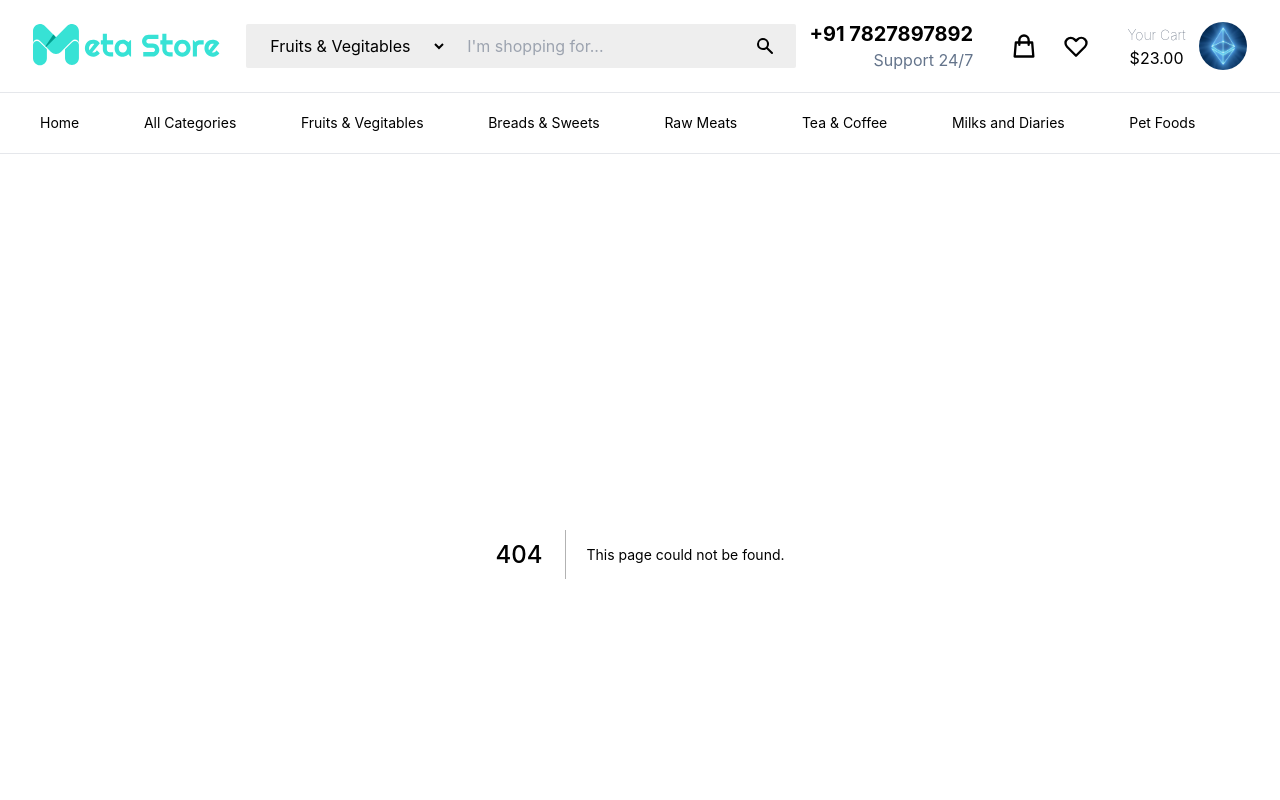
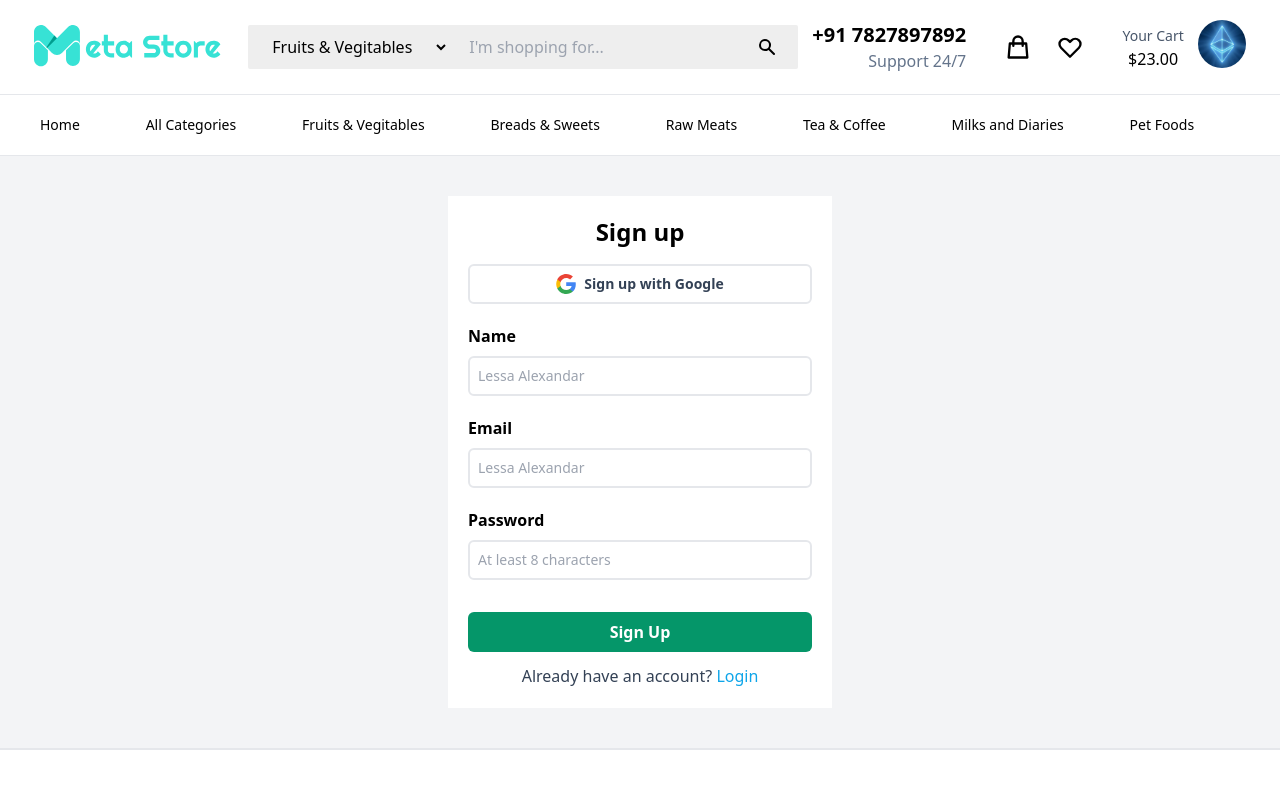
Before and after one commit to Moganesan/meta-store, a Next.js app: page /login in a window 1280 px wide. Before the commit this address had no page. Shown: the top 800 px of the page. Built offline with nearby package versions, Linux system fonts and the light colour scheme.

Commit message:
login page

```diff
--- a/components/footer.js
+++ b/components/footer.js
@@ -2,7 +2,7 @@ import { PhoneIcon, HomeIcon, MailIcon } from "@heroicons/react/outline";
 const Footer = () => {
   return (
     <footer>
-      <div className="flex items-center justify-evenly py-14 border-t-2 border-b-2 mt-10">
+      <div className="flex items-center justify-evenly py-14 border-t-2 border-b-2">
         <div className="flex items-center justify-center">
           <div>
             <img src="https://farmart.botble.com/storage/general/icon-rocket.png" />
--- a/components/header.js
+++ b/components/header.js
@@ -1,8 +1,14 @@
 import Image from "next/image";
 import { SearchIcon, ChevronDownIcon } from "@heroicons/react/solid";
-import { Fragment } from "react";
-import { Popover, Transition } from "@headlessui/react";
-import { ShoppingBagIcon, HeartIcon } from "@heroicons/react/outline";
+import { Fragment, useRef } from "react";
+import { Popover, Transition, Menu } from "@headlessui/react";
+import {
+  ShoppingBagIcon,
+  HeartIcon,
+  ShoppingCartIcon,
+  UserIcon,
+  LogoutIcon,
+} from "@heroicons/react/outline";
 import Link from "next/link";
 
 const solutions = [
@@ -71,9 +77,83 @@ const Header = () => {
           <span className="font-thin text-slate-600 text-sm">Your Cart</span>
           <h1>$23.00</h1>
         </div>
-        <div className="rounded-full overflow-hidden w-12 h-12">
-          <img src={"/profile.png"} className="object-cover w-full h-full" />
-        </div>
+
+        <Menu as="div" className="relative inline-block text-left">
+          <div>
+            <Menu.Button>
+              <div className="rounded-full overflow-hidden w-12 h-12">
+                <img
+                  src={"/profile.png"}
+                  className="object-cover w-full h-full"
+                />
+              </div>
+            </Menu.Button>
+          </div>
+          <Transition
+            as={Fragment}
+            enter="transition ease-out duration-100"
+            enterFrom="transform opacity-0 scale-95"
+            enterTo="transform opacity-100 scale-100"
+            leave="transition ease-in duration-75"
+            leaveFrom="transform opacity-100 scale-100"
+            leaveTo="transform opacity-0 scale-95"
+          >
+            <Menu.Items className="absolute z-50 right-0 mt-2 w-56 origin-top-right divide-y divide-gray-100 rounded-md bg-white shadow-lg ring-1 ring-black ring-opacity-5 focus:outline-none">
+              <div className="px-1 py-1 ">
+                <Menu.Item>
+                  {({ active }) => (
+                    <button
+                      className={`${
+                        active ? "bg-violet-500 text-white" : "text-gray-900"
+                      } group flex w-full items-center rounded-md px-2 py-2 text-sm`}
+                    >
+                      <UserIcon className="w-6 h-6 mr-2" />
+                      Your Account
+                    </button>
+                  )}
+                </Menu.Item>
+                <Menu.Item>
+                  {({ active }) => (
+                    <button
+                      className={`${
+                        active ? "bg-violet-500 text-white" : "text-gray-900"
+                      } group flex w-full items-center rounded-md px-2 py-2 text-sm`}
+                    >
+                      <ShoppingBagIcon className="w-6 h-6 mr-2" /> Your Orders
+                    </button>
+                  )}
+                </Menu.Item>
+
+                <Menu.Item>
+                  {({ active }) => (
+                    <button
+                      className={`${
+                        active ? "bg-violet-500 text-white" : "text-gray-900"
+                      } group flex w-full items-center rounded-md px-2 py-2 text-sm`}
+                    >
+                      <HeartIcon className="w-6 h-6 mr-2" /> Your Wishlist
+                    </button>
+                  )}
+                </Menu.Item>
+              </div>
+
+              <div className="px-1 py-1">
+                <Menu.Item>
+                  {({ active }) => (
+                    <button
+                      className={`${
+                        active ? "bg-red-500 text-white" : "text-gray-900"
+                      } group flex w-full items-center rounded-md px-2 py-2 text-sm`}
+                    >
+                      <LogoutIcon className="w-6 h-6 mr-2" />
+                      Logout
+                    </button>
+                  )}
+                </Menu.Item>
+              </div>
+            </Menu.Items>
+          </Transition>
+        </Menu>
       </nav>
 
       <ul
--- /dev/null
+++ b/pages/_document.js
@@ -0,0 +1,39 @@
+import Document, { Html, Head, Main, NextScript } from "next/document";
+
+export default class MyDocument extends Document {
+  render() {
+    return (
+      <Html>
+        <Head>
+          <meta charSet="UTF-8" />
+          <meta
+            name="description"
+            content="02master.com is a best platform for learning programming and web development."
+          />
+          <meta
+            name="keywords"
+            content="HTML,CSS,JavaScript,Web Development,Programming"
+          />
+          <meta name="author" content="Moganesan" />
+          <meta property="og:site_name" content="02master.com" />
+          <meta property="og:title" content="Learn Programming in Tamil" />
+          <meta
+            property="og:description"
+            content="02master.com is a best platform for learning programming and web development by building real time projects."
+          />
+          <meta property="og:type" content="website" />
+          <link rel="preconnect" href="https://fonts.googleapis.com" />
+          <link rel="preconnect" href="https://fonts.gstatic.com" />
+          <link
+            href="https://fonts.googleapis.com/css2?family=Fredoka+One&family=Nunito:wght@300;400;500;700&family=Rubik+Mono+One&family=Russo+One&family=Secular+One&family=Varela+Round&display=swap"
+            rel="stylesheet"
+          />
+        </Head>
+        <body>
+          <Main />
+          <NextScript />
+        </body>
+      </Html>
+    );
+  }
+}
--- /dev/null
+++ b/pages/login.js
@@ -0,0 +1,58 @@
+import Image from "next/image";
+const Login = () => {
+  return (
+    <div className="bg-gray-100 grid place-items-center">
+      <div className="w-96 bg-white flex flex-col items-center mt-10 mb-10 p-5">
+        <h1 className="font-bold text-2xl">Sign up</h1>
+
+        <button className="flex items-center rounded-md border-2 w-full justify-center py-2 mt-4">
+          <Image src={"/google.svg"} width={20} height={20} />
+          <span className="font-bold text-slate-700 ml-2 text-sm">
+            Sign up with Google
+          </span>
+        </button>
+
+        <form
+          onSubmit={(e) => e.preventDefault()}
+          className="self-start mt-5 w-full"
+        >
+          <div className="flex flex-col">
+            <label className="font-bold">Name</label>
+            <input
+              type={"text"}
+              placeholder="Lessa Alexandar"
+              className="w-full outline-none mt-2 border-2 rounded-md px-2 py-2 text-sm"
+            />
+          </div>
+
+          <div className="flex flex-col mt-5">
+            <label className="font-bold">Email</label>
+            <input
+              type={"email"}
+              placeholder="Lessa Alexandar"
+              className="w-full outline-none mt-2 border-2 rounded-md px-2 py-2 text-sm"
+            />
+          </div>
+
+          <div className="flex flex-col mt-5">
+            <label className="font-bold">Password</label>
+            <input
+              type={"password"}
+              placeholder="At least 8 characters"
+              className="w-full outline-none mt-2 border-2 rounded-md px-2 py-2 text-sm"
+            />
+          </div>
+
+          <button className="text-center py-2 rounded-md text-white font-bold mt-8 bg-emerald-600 w-full">
+            <span>Sign Up</span>
+          </button>
+        </form>
+        <p className="text-slate-700 mt-3">
+          Already have an account? <span className="text-sky-500">Login</span>
+        </p>
+      </div>
+    </div>
+  );
+};
+
+export default Login;
--- a/styles/globals.css
+++ b/styles/globals.css
@@ -6,8 +6,12 @@ html,
 body {
   padding: 0;
   margin: 0;
-  font-family: -apple-system, BlinkMacSystemFont, Segoe UI, Roboto, Oxygen,
-    Ubuntu, Cantarell, Fira Sans, Droid Sans, Helvetica Neue, sans-serif;
+}
+
+@layer base {
+  html {
+    font-family: Proxima Nova, system-ui, sans-serif;
+  }
 }
 
 
```
Also changed, not shown: public/google.svg (added).
